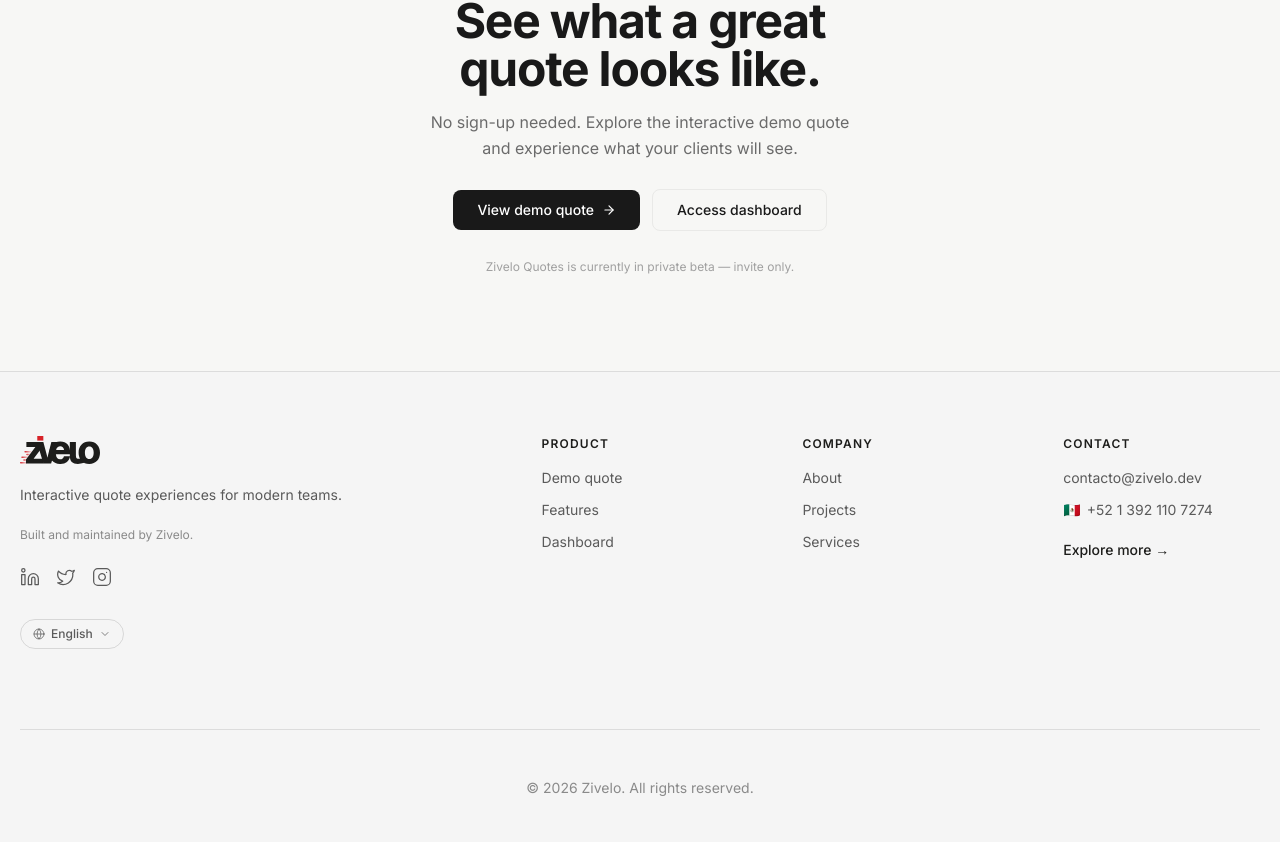
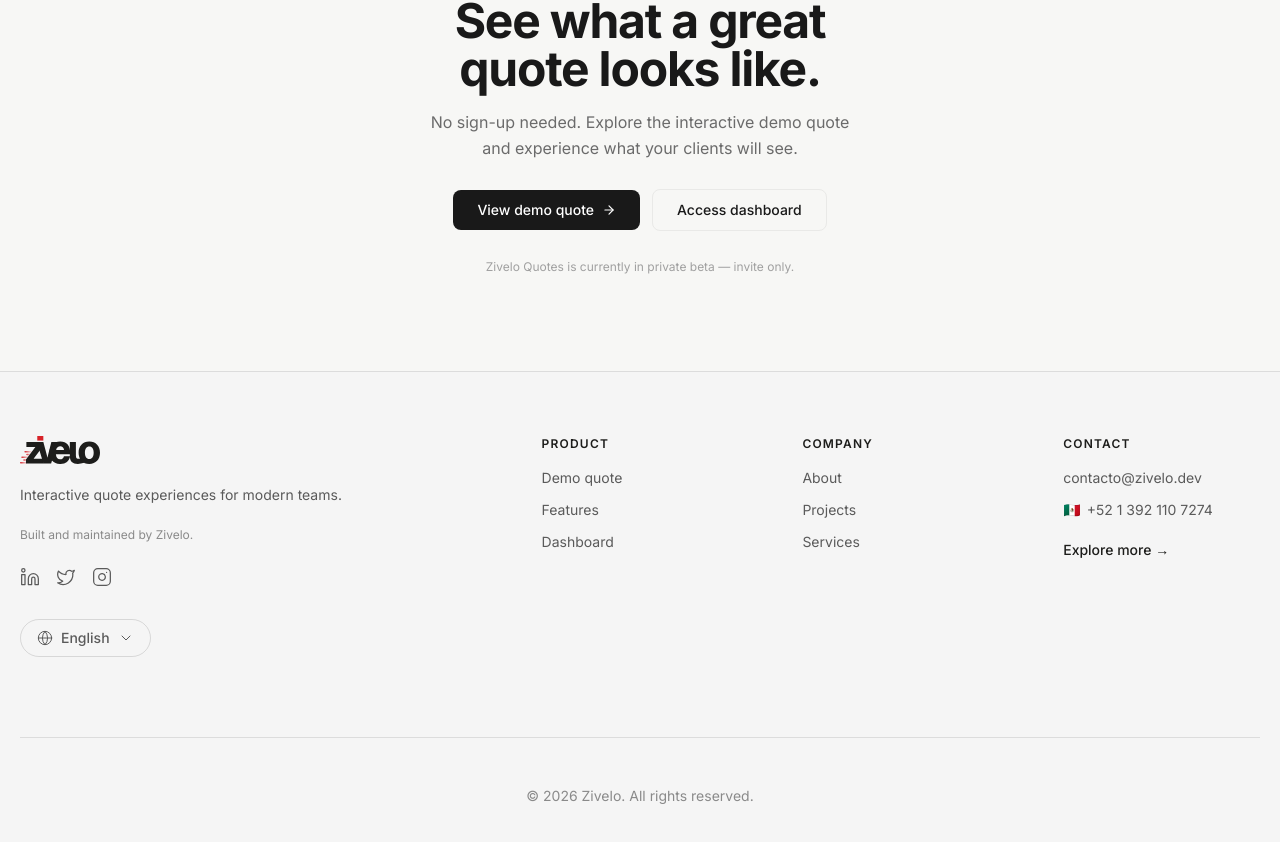
Before and after one commit to ZIVELO-MX/zivelo-quotes, a Next.js app: page / in a window 1280 px wide. Shown: the part 3774-4616 px from the top of the page. Built offline with nearby package versions, Linux system fonts and the light colour scheme.

Commit message:
enhance: make language selector and dropdown items larger\n\nIncrease button padding, font size, and icon size for better UX.

```diff
--- a/components/language-selector.tsx
+++ b/components/language-selector.tsx
@@ -30,7 +30,7 @@ export function LanguageSelector() {
       {/* Trigger */}
       <button
         onClick={() => setOpen(prev => !prev)}
-        className="flex items-center gap-1.5 rounded-full px-3 py-1.5 text-xs font-medium transition-all duration-200"
+        className="flex items-center gap-2 rounded-full px-4 py-2 text-sm font-medium transition-all duration-200"
         style={{
           color: "#5a5a5a",
           border: "1px solid rgba(0,0,0,0.12)",
@@ -52,11 +52,11 @@ export function LanguageSelector() {
         aria-haspopup="listbox"
         aria-expanded={open}
       >
-        <Globe size={12} strokeWidth={1.5} />
-        {current.flag && <span className="text-xs">{current.flag}</span>}
+        <Globe size={16} strokeWidth={1.5} />
+        {current.flag && <span className="text-sm">{current.flag}</span>}
         {current.label}
         <ChevronDown
-          size={12}
+          size={16}
           strokeWidth={1.5}
           style={{
             transform: open ? "rotate(180deg)" : "rotate(0deg)",
@@ -88,7 +88,7 @@ export function LanguageSelector() {
                 setActive(lang.code)
                 setOpen(false)
               }}
-              className="w-full flex items-center justify-between gap-3 px-3 py-2.5 text-xs font-medium transition-colors duration-150 text-left"
+              className="w-full flex items-center justify-between gap-3 px-4 py-3 text-sm font-medium transition-colors duration-150 text-left"
               style={{
                 color: active === lang.code ? "#1d1d1b" : "#5a5a5a",
                 background: "transparent",
@@ -102,7 +102,7 @@ export function LanguageSelector() {
                 {lang.label}
               </span>
               {active === lang.code && (
-                <Check size={12} strokeWidth={2} style={{ color: "#CC0000" }} />
+                <Check size={16} strokeWidth={2} style={{ color: "#CC0000" }} />
               )}
             </button>
           ))}
```
